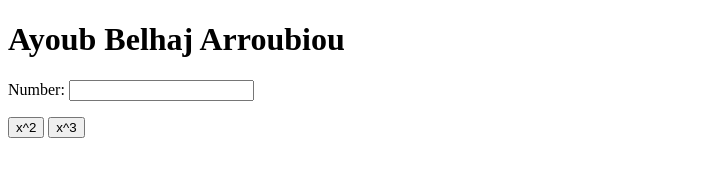
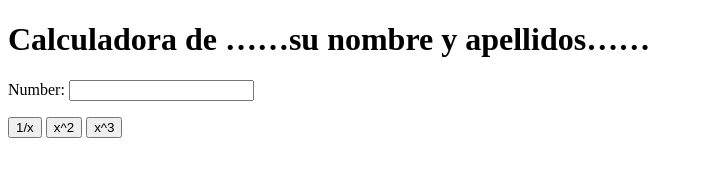
Before and after one commit to Ayoraf/mi_calculadora, a plain HTML site: page index.html in a window 1280 px wide. Shown: the whole page, without its empty margins (0-703 px from the left). Drawn offline with Linux system fonts and the light colour scheme.

Commit message:
1/x button

```diff
--- a/index.html
+++ b/index.html
@@ -5,13 +5,14 @@
         <meta charset="utf-8">
     </head>
     <body>
-        <h1>Ayoub Belhaj Arroubiou</h1>
+        <h1>Calculadora de ……su nombre y apellidos……</h1>
             Number:
         <input type="text" id="n1">
-        <p>
-            <button onclick="square()"> x^2 </button>
-            <button onclick="cube()"> x^3 </button>
-        </p>
+            <p>
+                <button onclick="inverse()"> 1/x </button>
+                <button onclick="square()"> x^2 </button>
+                <button onclick="cube()"> x^3 </button>
+            </p>
         <script type="text/javascript">
             function cube() {
             var num = document.getElementById("n1");
@@ -21,6 +22,10 @@
             var num = document.getElementById("n1");
             num.value = Math.pow(num.value, 2);
             }
+            function inverse() {
+            var num = document.getElementById("n1");
+            num.value = 1/num.value;
+            }
         </script>
     </body>
 </html>
```
